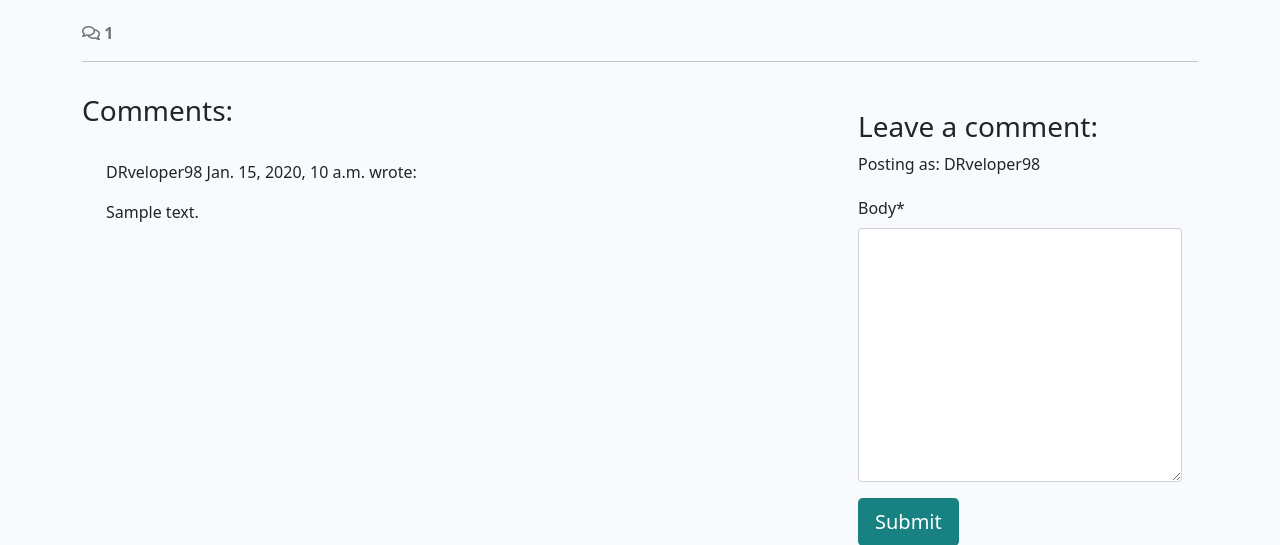
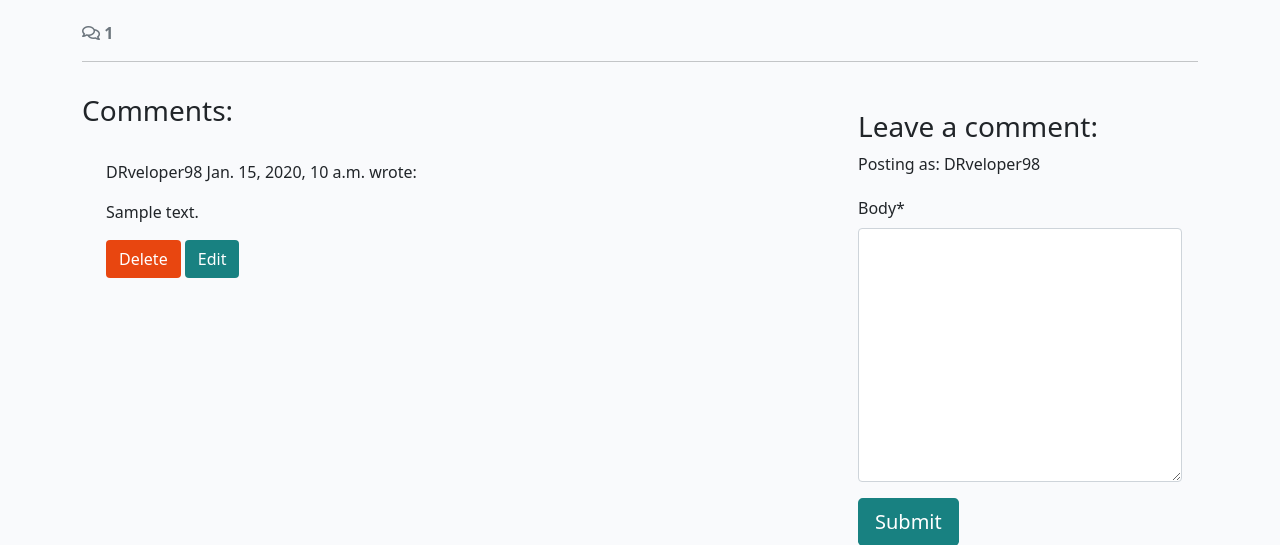
Before and after one commit to DR-developer98/codestart_blog_from_full_template, a Django app: a page that uses templates/base.html in a window 1280 px wide. Shown: the part 517-1062 px from the top of the page. Run offline with Django 4.2, Linux system fonts and the light colour scheme; a user stored in the database is signed in; data comes from the database, SQL or seed files in the repository; tables that the repository leaves empty hold one stand-in row (values such as "Sample post"); some libraries are stand-ins or nearby versions.

Commit message:
Add edit and delete comment functionalities

```diff
--- a/blog/templates/blog/post_detail.html
+++ b/blog/templates/blog/post_detail.html
@@ -68,6 +68,12 @@
             This comment is awaiting approval
           </p>
           {% endif %}
+          {% if user.is_authenticated and comment.author == user %}
+          <button class="btn btn-delete"
+              comment_id="{{ comment.id }}">Delete</button>
+          <button class="btn btn-edit"
+              comment_id="{{ comment.id }}">Edit</button>
+          {% endif %}
         </div>
         <!-- Our for loop ends here -->
         {% endfor %}
@@ -93,4 +99,33 @@
     </div>
   </div>
 </div>
+<!-- Delete confirmation modal -->
+<div class="modal fade" id="deleteModal" tabindex="-1"
+  aria-labelledby="deleteModalLabel" aria-hidden="true">
+  <div class="modal-dialog">
+    <div class="modal-content">
+      <div class="modal-header">
+        <h5 class="modal-title"
+          id="deleteModalLabel">Delete comment?</h5>
+        <button type="button" class="btn-close"
+          data-bs-dismiss="modal" aria-label="Close"></button>
+      </div>
+      <div class="modal-body">
+        Are you sure you want to delete your comment?
+        This action cannot be undone.
+      </div>
+      <div class="modal-footer">
+        <button type="button" class="btn btn-secondary"
+          data-bs-dismiss="modal">Close</button>
+        <a id="deleteConfirm" href="#" class="btn
+          btn-danger">Delete</a>
+      </div>
+    </div>
+  </div>
+</div>
+
 {% endblock content %}
+
+{% block extras %}
+<script src="{% static 'js/comments.js' %}"></script>
+{% endblock %}
--- a/blog/urls.py
+++ b/blog/urls.py
@@ -4,4 +4,9 @@ from django.urls import path
 urlpatterns = [
     path('', views.PostList.as_view(), name='home'),
     path('<slug:slug>/', views.post_detail, name='post_detail'),
+    # A.d.h.v. de slug wordt de juiste post opgehaald ---> naar edit_comment, de juiste opmerking wordt opgehaald a.d.h.v. de comment_id (een integer)
+    path('<slug:slug>/edit_comment/<int:comment_id>',
+         views.comment_edit, name='comment_edit'),
+    path('<slug:slug>/delete_comment/<int:comment_id>',
+         views.comment_delete, name='comment_delete'),
 ]
--- a/blog/views.py
+++ b/blog/views.py
@@ -1,10 +1,12 @@
-from django.shortcuts import render, get_object_or_404
+from django.shortcuts import render, get_object_or_404, reverse
 from django.views import generic
 # ↓↓↓ Onderstaande regel is noodzakelijk voor het weergeven van een bevestigingsmelding
 from django.contrib import messages
+# ↓↓↓ Stelt ons in staat om bestaande views te refreshen en opnieuw te laden
+from django.http import HttpResponseRedirect
 # ↓↓↓ het punt voor "models" refereert aan de huidige directory
 # ↓↓↓ uit models.py wordt de klasse "Post" geïmporteerd
-from .models import Post
+from .models import Post, Comment
 # ↓↓↓ uit forms.py wordt de klasse "CommentForm" geïmporteerd
 from .forms import CommentForm
 # from django.http import HttpResponse
@@ -76,3 +78,43 @@ def post_detail(request, slug):
          "comment_form": comment_form,
          "coder": "Damiano"},
     )
+
+# Deze view stuurt je terug naar de post webpage nadat je de opmerking hebt bewerkt.
+# Dit terugsturen wordt bereikt d.m.v. HttpsResponseRedirect + reverse (deze laatste is ervoor bedoeld om de post_detail view te refreshen)
+def comment_edit(request, slug, comment_id):
+    """
+    view to edit comments
+    """
+    if request.method == "POST":
+        queryset = Post.objects.filter(status=1)
+        post = get_object_or_404(queryset, slug=slug)
+        comment = get_object_or_404(Comment, pk=comment_id)
+        comment_form = CommentForm(data=request.POST, instance=comment)
+
+        if comment_form.is_valid() and comment.author == request.user:
+            comment = comment_form.save(commit=False)
+            comment.post = post
+            comment.approved = False
+            comment.save()
+            messages.add_message(request, messages.SUCCESS, 'Comment Updated!')
+        else:
+            messages.add_message(request, messages.ERROR, 'Error updating comment!')
+
+    return HttpResponseRedirect(reverse('post_detail', args=[slug]))
+
+
+def comment_delete(request, slug, comment_id):
+    """
+    view to delete comment
+    """
+    queryset = Post.objects.filter(status=1)
+    post = get_object_or_404(queryset, slug=slug)
+    comment = get_object_or_404(Comment, pk=comment_id)
+
+    if comment.author == request.user:
+        comment.delete()
+        messages.add_message(request, messages.SUCCESS, 'Comment deleted!')
+    else:
+        messages.add_message(request, messages.ERROR, 'You can only delete your own comments!')
+
+    return HttpResponseRedirect(reverse('post_detail', args=[slug]))
--- a/codestar/settings.py
+++ b/codestar/settings.py
@@ -28,7 +28,7 @@ TEMPLATES_DIR = os.path.join(BASE_DIR, 'templates')
 SECRET_KEY = os.environ.get("SECRET_KEY")
 
 # SECURITY WARNING: don't run with debug turned on in production!
-DEBUG = True
+DEBUG = False
 
 ALLOWED_HOSTS = ['.herokuapp.com', '127.0.0.1',]
 
--- /dev/null
+++ b/static/js/comments.js
@@ -0,0 +1,45 @@
+const editButtons = document.getElementsByClassName("btn-edit");
+const commentText = document.getElementById("id_body");
+const commentForm = document.getElementById("commentForm");
+const submitButton = document.getElementById("submitButton");
+const deleteModal = new bootstrap.Modal(document.getElementById("deleteModal"));
+const deleteButtons = document.getElementsByClassName("btn-delete");
+const deleteConfirm = document.getElementById("deleteConfirm");
+
+/**
+* Initializes edit functionality for the provided edit buttons.
+*
+* For each button in the `editButtons` collection:
+* - Retrieves the associated comment's ID upon click.
+* - Fetches the content of the corresponding comment.
+* - Populates the `commentText` input/textarea with the comment's content for editing.
+* - Updates the submit button's text to "Update".
+* - Sets the form's action attribute to the `edit_comment/{commentId}` endpoint.
+*/
+for (let button of editButtons) {
+  button.addEventListener("click", (e) => {
+    let commentId = e.target.getAttribute("comment_id");
+    let commentContent = document.getElementById(`comment${commentId}`).innerText;
+    commentText.value = commentContent;
+    submitButton.innerText = "Update";
+    commentForm.setAttribute("action", `edit_comment/${commentId}`);
+  });
+}
+
+/**
+* Initializes deletion functionality for the provided delete buttons.
+*
+* For each button in the `deleteButtons` collection:
+* - Retrieves the associated comment's ID upon click.
+* - Updates the `deleteConfirm` link's href to point to the
+* deletion endpoint for the specific comment.
+* - Displays a confirmation modal (`deleteModal`) to prompt
+* the user for confirmation before deletion.
+*/
+for (let button of deleteButtons) {
+  button.addEventListener("click", (e) => {
+    let commentId = e.target.getAttribute("comment_id");
+    deleteConfirm.href = `delete_comment/${commentId}`;
+    deleteModal.show();
+  });
+}
--- a/static/js/script.js
+++ /dev/null
@@ -1 +0,0 @@
-console.log("This is a simple message")
--- a/templates/base.html
+++ b/templates/base.html
@@ -117,8 +117,10 @@
 
     <script src="https://cdn.jsdelivr.net/npm/bootstrap@5.0.1/dist/js/bootstrap.bundle.min.js"
         integrity="sha384-gtEjrD/SeCtmISkJkNUaaKMoLD0//ElJ19smozuHV6z3Iehds+3Ulb9Bn9Plx0x4" crossorigin="anonymous">
-        </script>
-    <script src="{% static 'js/script.js' %}"></script>
+    </script>
+    {% block extras %}
+    <script src="{% static 'js/comments.js' %}"></script>
+    {% endblock %}
 </body>
 
 </html>
```
Also changed, not shown: 1 other file.
